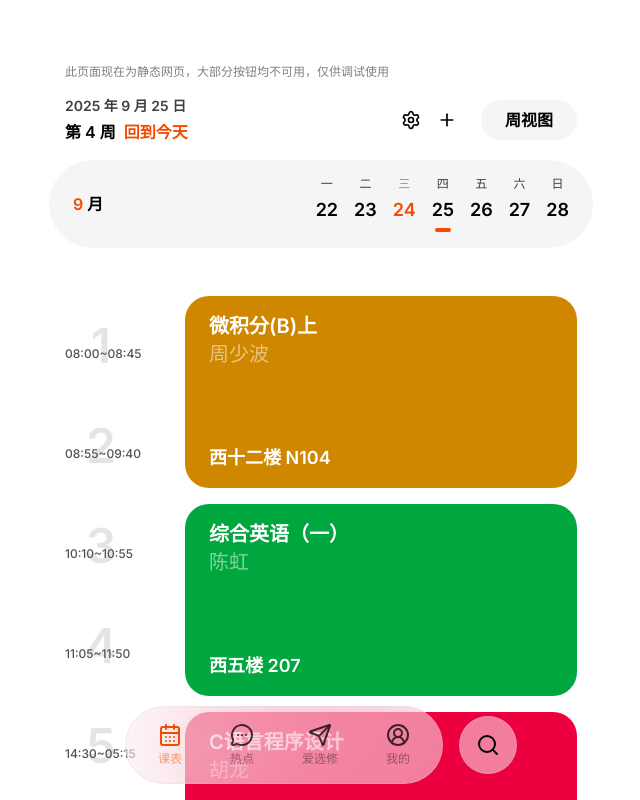
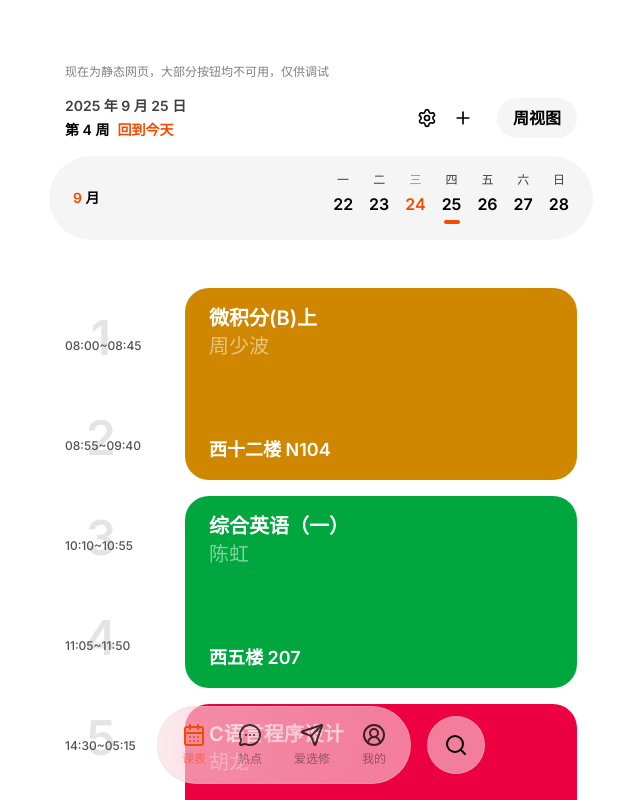
Before and after one commit to gengyue2468/hustoday-refresh, a Next.js app: page / in a window 1280 px wide. Shown: the top 800 px of the page, without its empty margins (319-959 px from the left). Built offline with nearby package versions, Linux system fonts and the light colour scheme.

Commit message:
微调样式

```diff
--- a/src/components/Layout.js
+++ b/src/components/Layout.js
@@ -8,9 +8,6 @@ export default function Layout({ title, children }) {
         <title>{title}</title>
       </Head>
       <div className="max-w-xl mx-auto px-8 pt-16 pb-32">
-          <div className="text-xs opacity-50 mb-4">
-            此页面现在为静态网页，大部分按钮均不可用，仅供调试使用
-          </div>
         <main>{children}</main>
         <Navbar />
       </div>
--- a/src/components/Navbar.js
+++ b/src/components/Navbar.js
@@ -79,7 +79,7 @@ export default function Navbar() {
       <div className="flex flex-row space-x-4 items-center max-w-xl mx-auto justify-center">
         <div
           className={`transition-all duration-500 p-2 flex flex-row ${
-            !displayDetail ? "space-x-2" : "space-x-0"
+            !displayDetail ? "space-x-1" : "space-x-0"
           } ${glassStyle}`}
         >
           {navItems.map((item) => {
@@ -93,7 +93,7 @@ export default function Navbar() {
                 onClick={() => router.push(item.href)}
                 className={`flex flex-col justify-center items-center space-y-1 ${
                   active ? `*:text-orange-600` : "opacity-75"
-                } ${!displayDetail ? "px-2" : "px-6"}`}
+                } ${!displayDetail ? "px-2" : "px-4"}`}
               >
                 <span>{item.icon}</span>
                 {displayDetail && (
--- a/src/pages/index.js
+++ b/src/pages/index.js
@@ -9,7 +9,7 @@ export default function Main() {
       }`}
     >
       <span className="opacity-75 text-xs">{note}</span>
-      <span className="font-semibold text-lg">{num}</span>
+      <span className="font-semibold text-base">{num}</span>
       <span
         className={
           today
@@ -106,12 +106,15 @@ export default function Main() {
 
   return (
     <Layout title="Hustday Refresh">
+      <div className="text-xs opacity-50 mb-4">
+        现在为静态网页，大部分按钮均不可用，仅供调试
+      </div>
       <div className="flex flex-row items-center justify-between">
         <div className="flex flex-col space-y-1">
           <h1 className="font-semibold text-sm opacity-75">
             2025 年 9 月 25 日
           </h1>
-          <div className="flex flex-row space-x-2">
+          <div className="flex flex-row space-x-2 text-sm">
             <h1 className="font-semibold">第 4 周</h1>
             <button className="text-orange-600 font-semibold">回到今天</button>
           </div>
@@ -125,14 +128,14 @@ export default function Main() {
               <PlusIcon size={20} />
             </button>
           </div>
-          <button className="bg-neutral-100 dark:bg-neutral-900 rounded-full px-6 py-2 font-semibold">
+          <button className="bg-neutral-100 dark:bg-neutral-900 rounded-full px-4 py-2 font-semibold">
             周视图
           </button>
         </div>
       </div>
 
       <div className="mt-4 rounded-full px-6 py-4 -translate-x-4 w-[calc(100%+2rem)] bg-neutral-100 dark:bg-neutral-900">
-        <div className="flex flex-row items-center justify-between">
+        <div className="text-sm flex flex-row items-center justify-between">
           <h1 className="font-semibold">
             <span className="text-orange-600">9</span> 月
           </h1>
```
